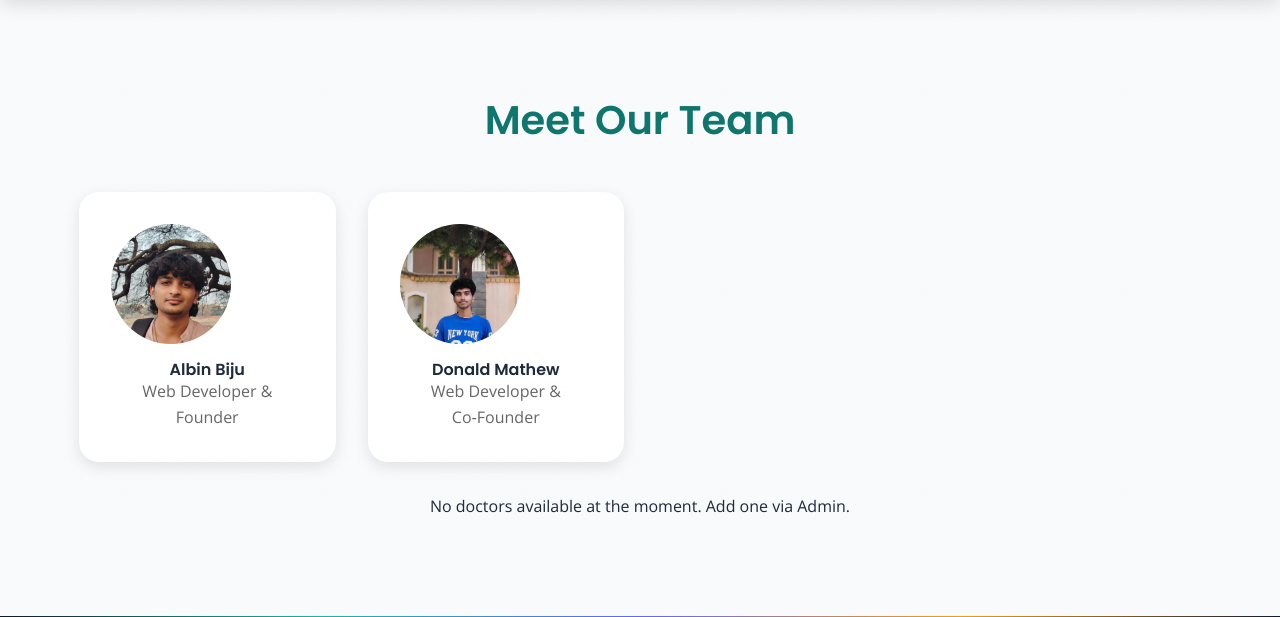
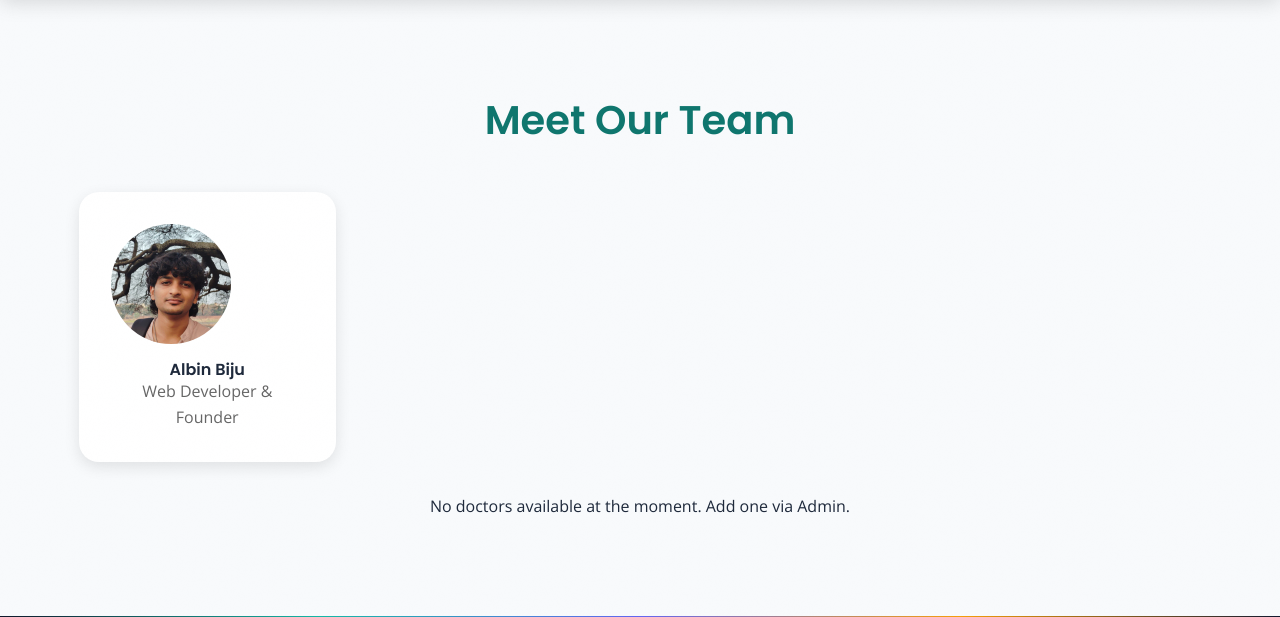
Before and after one commit to albinbiju03/clinic-appointment-booking, a Django app: page /team/ in a window 1280 px wide. Shown: the part 81-698 px from the top of the page. Run offline with Django 5.2, Linux system fonts and the light colour scheme; data that the repository does not hold is empty.

Commit message:
team updated

```diff
--- a/clinic/templates/clinic/team.html
+++ b/clinic/templates/clinic/team.html
@@ -16,12 +16,7 @@
         <p style="color:#666;">Web Developer & Founder</p>
       </div>
 
-      <!-- Static Co‑Founder -->
-      <div style="background:#fff; border-radius:20px; padding:2rem; text-align:center; box-shadow:0 5px 15px rgba(0,0,0,0.1);">
-        <img src="{% static 'clinic/images/co-founder.jpeg' %}" alt="Donald Mathew" style="width:120px; height:120px; border-radius:50%; object-fit:cover; margin-bottom:1rem;">
-        <h4>Donald Mathew</h4>
-        <p style="color:#666;">Web Developer & Co‑Founder</p>
-      </div>
+
 
       <!-- Dynamic Doctors -->
       {% for doctor in doctors %}
```
